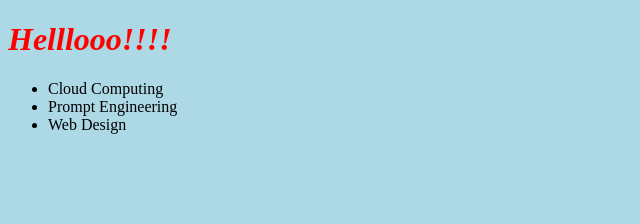
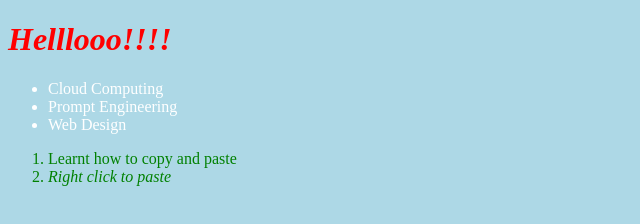
Before and after one commit to Di-v1ne/Cloud, a plain HTML site: page index.html in a window 1280 px wide. Shown: the whole page, without its empty margins (0-640 px from the left). Drawn offline with Linux system fonts and the light colour scheme.

Commit message:
second commit

```diff
--- a/index.html
+++ b/index.html
@@ -6,10 +6,14 @@
 <body style="background-color: lightblue;">
 <h1 style="color: red;"><em>Helllooo!!!!</em></h1>
 <p style="color: green;">
-<ul>
+<ul style="color: white;">
 <li>Cloud Computing</li>
 <li>Prompt Engineering</li>
 <li>Web Design</li>
 </ul>
+<ol style="color: green;">
+<li>Learnt how to copy and paste</li>
+<li><em>Right click to paste</em></li>
+</p>
 </body>
 </html>
```
